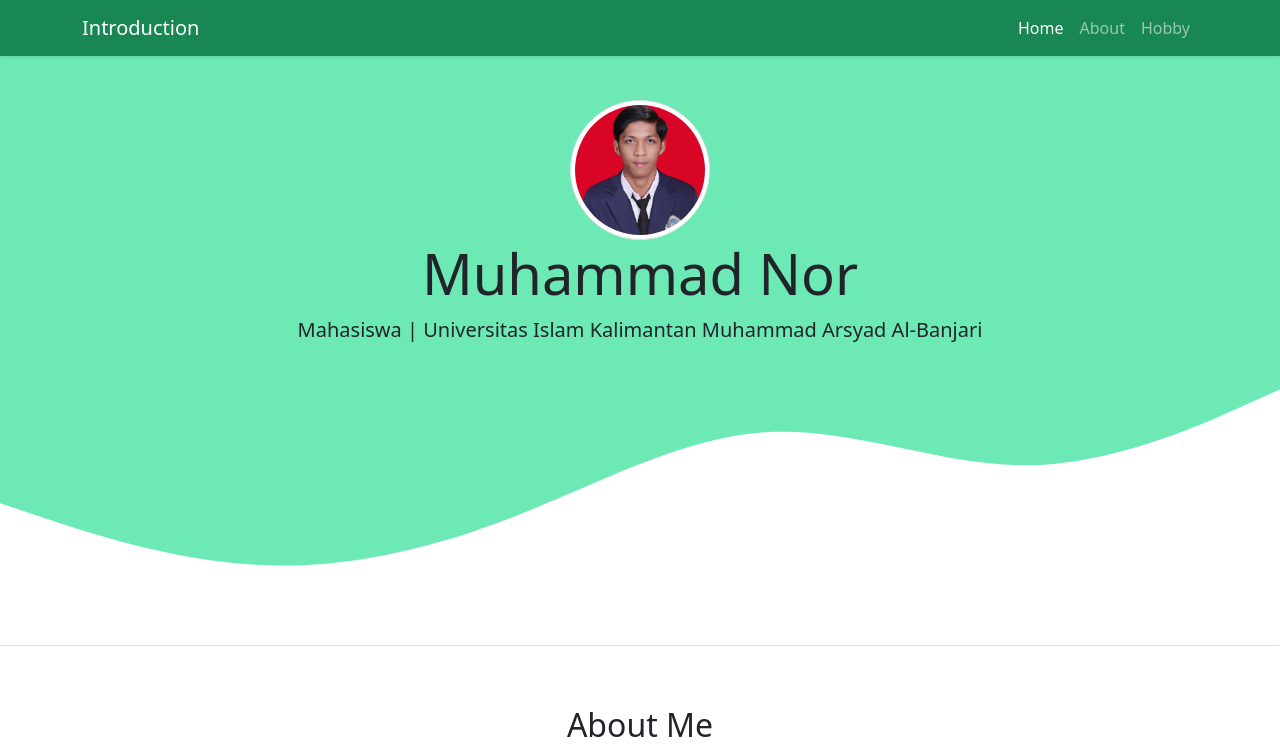
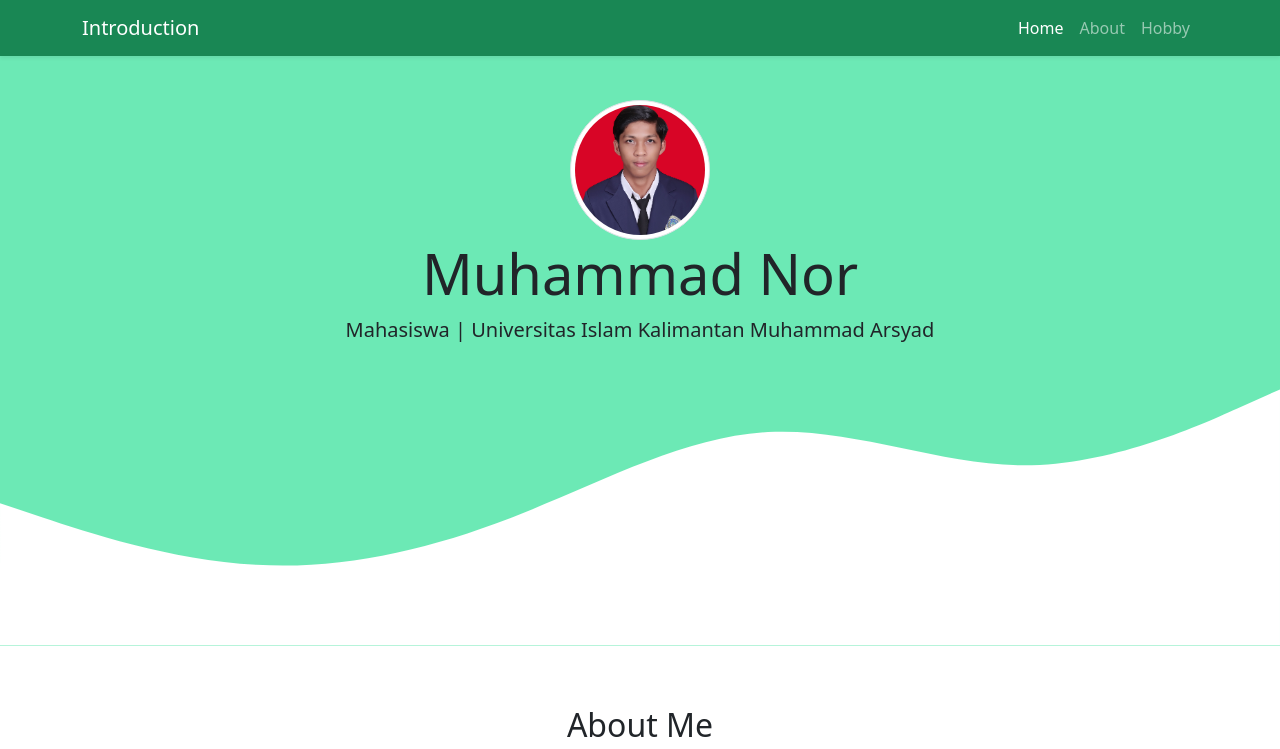
Before and after one commit to halisnajibi/halisnajibi.github.io, a plain HTML site: page index.html in a window 1280 px wide. Shown: the top 749 px of the page. Drawn offline with nearby package versions, Linux system fonts and the light colour scheme.

Commit message:
mengubah nama kampus

```diff
--- a/index.html
+++ b/index.html
@@ -41,7 +41,7 @@
   <section class="jumbotron text-center">
     <img src="img/HALIS ALMAMATER UNISKA.jpg" alt="Profil" width="140" class="rounded-circle img-thumbnail" />
     <h1 class="display-4">Muhammad Nor </h1>
-    <p class="lead">Mahasiswa | Universitas Islam Kalimantan Muhammad Arsyad Al-Banjari</p>
+    <p class="lead">Mahasiswa | Universitas Islam Kalimantan Muhammad Arsyad </p>
     <svg xmlns="http://www.w3.org/2000/svg" viewBox="0 0 1440 320">
       <path fill="#fff" fill-opacity="1"
         d="M0,160L48,176C96,192,192,224,288,229.3C384,235,480,213,576,176C672,139,768,85,864,80C960,75,1056,117,1152,117.3C1248,117,1344,75,1392,53.3L1440,32L1440,320L1392,320C1344,320,1248,320,1152,320C1056,320,960,320,864,320C768,320,672,320,576,320C480,320,384,320,288,320C192,320,96,320,48,320L0,320Z">
```
